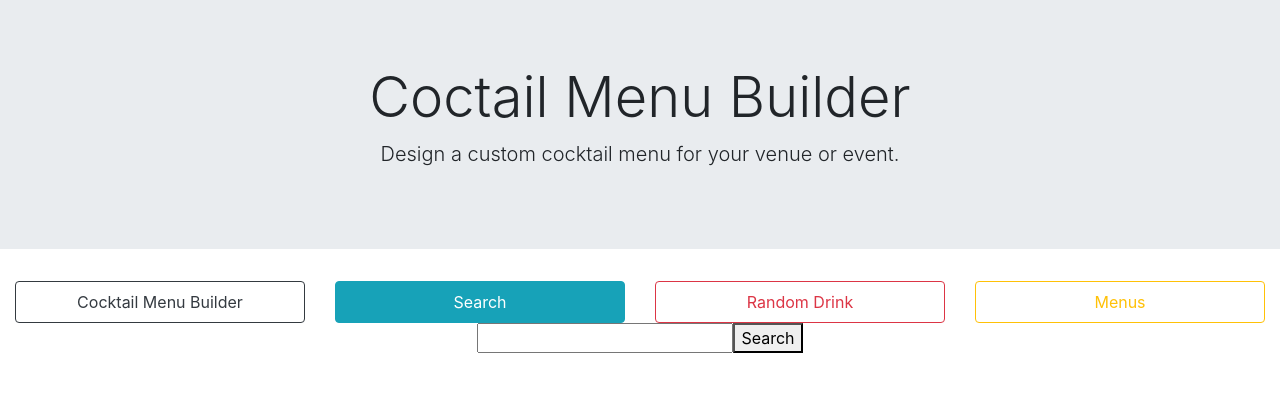
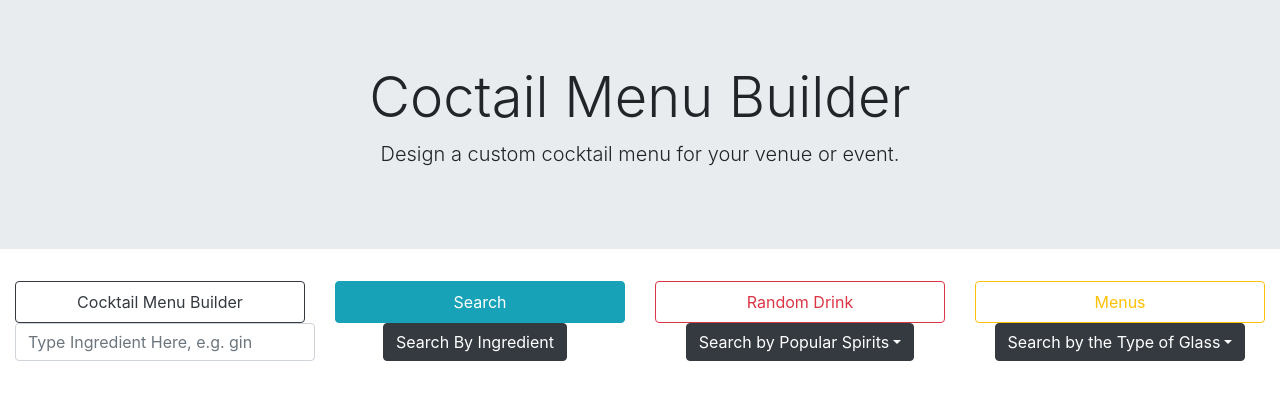
Before and after one commit to honnnei/cocktail-menu-builder, a React (Create React App) app in the folder frontend/: page /search in a window 1280 px wide. Shown: the top 400 px of the page. Built offline with nearby package versions, Linux system fonts and the light colour scheme.

Commit message:
search options added to Search

```diff
--- a/frontend/src/components/MenuCard.tsx
+++ b/frontend/src/components/MenuCard.tsx
@@ -1,10 +1,18 @@
-import React from 'react';
+import React, {useState} from 'react';
 import { Menu } from './DrinkInfo';
 
 const MenuCard: React.FC<Menu> = ({
     menuname,
     drinks
   }) => {
+
+    const [ comments, setComments ] = useState<string[]>([]);
+    const [ commentInput, setCommentInput ] = useState<string>('');
+
+    const createComment = () => {
+        let array = [...comments, commentInput];
+        setComments(array);
+    }
 
     return (
         <div className="card text-center">
@@ -27,6 +35,15 @@ const MenuCard: React.FC<Menu> = ({
             <p className="card-text">With supporting text below as a natural lead-in to additional content.</p>
             <a href="#" className="btn btn-primary">Go somewhere</a>
         </div>
+            <input
+            type="text"
+            value={commentInput}
+            onChange={e => setCommentInput(e.target.value)}
+            />
+            <button onClick={createComment}>Create Comment</button>
+        {comments ? comments.map((comment) => (
+            <p>{comment}</p>
+        )) : ""}
         </div>
     )
 }
--- a/frontend/src/containers/Search.tsx
+++ b/frontend/src/containers/Search.tsx
@@ -16,10 +16,87 @@ function Search() {
   }
   return (
     <div className="Search">
-          <form>
-              <input type="text" value={ingredient} onChange={e => setIngredient(e.target.value)} />
-              <button onClick={handleOnClick}>Search</button>
-          </form>
+          <section>
+          <ul className="nav">
+                <li className="nav-item col-6">
+                <div className="form-group">
+                  <div className="form-row">
+                    <div className="col">
+                      <input type="text" className="form-control" value={ingredient} onChange={e => setIngredient(e.target.value)} id="ingredientSearch" placeholder="Type Ingredient Here, e.g. gin" />
+                    </div>
+                    <div className="col">
+                      <button className="btn btn-dark" onClick={handleOnClick}>Search By Ingredient</button>
+                    </div>
+                  </div>
+                </div>
+                </li>
+                <li className="nav-item col-3">
+                <a className="btn btn-dark dropdown-toggle" data-toggle="collapse" href="#cocktailsBySpirits" role="button" aria-expanded="false" aria-controls="collapseExample">
+                  Search by Popular Spirits
+                </a>
+                </li>
+                <li className="nav-item col-3">
+                <a className="btn btn-dark dropdown-toggle" data-toggle="collapse" href="#cocktailsByGlasses" role="button" aria-expanded="false" aria-controls="collapseExample">
+                    Search by the Type of Glass
+                </a>
+                </li>
+        </ul>
+        <div className="collapse" id="cocktailsBySpirits">
+          <div className="card card-body bg-light">
+          <ul className="nav">
+                <li className="nav-item col-2">
+                    <a className="nav-link btn btn-outline-dark">Vodka Cocktails</a>
+                </li>
+                <li className="nav-item col-2">
+                    <a className="nav-link btn btn-outline-dark">Gin Cocktails</a>
+                </li>
+                <li className="nav-item col-2">
+                    <a className="nav-link btn btn-outline-dark">Light Rum Cocktails</a>
+                </li>
+                <li className="nav-item col-2">
+                  <a className="nav-link btn btn-outline-dark">Dark Rum Cocktails</a>
+                </li>
+                <li className="nav-item col-2">
+                    <address className="nav-link btn btn-outline-dark">Bourbon Cocktails</address>
+                </li>
+                <li className="nav-item col-2">
+                    <a className="nav-link btn btn-outline-dark">Kahlua Cocktails</a>
+                </li>
+            </ul>
+          </div>
+        </div>
+        <div className="collapse" id="cocktailsByGlasses">
+          <div className="card card-body">
+          <ul className="nav">
+                <li className="nav-item col-2">
+                    <a className="nav-link btn btn-outline-dark">Highball Glass</a>
+                    {/* //Highball glass */}
+                </li>
+                <li className="nav-item col-2">
+                    <a className="nav-link btn btn-outline-dark">Cocktail Glass</a>
+                    {/* Cocktail glass */}
+                </li>
+                <li className="nav-item col-2">
+                    <a className="nav-link btn btn-outline-dark">Old-fashioned Glass</a>
+                    {/* Old-fashioned glass */}
+                </li>
+                <li className="nav-item col-2">
+                  <a className="nav-link btn btn-outline-dark">Collins Glass</a>
+                  {/* Collins glass */}
+                </li>
+                <li className="nav-item col-2">
+                    <a className="nav-link btn btn-outline-dark">Champagne Flute</a>
+                    {/* Champagne flute */}
+                </li>
+                <li className="nav-item col-2">
+                    <a className="nav-link btn btn-outline-dark">Martini Glass</a>
+                    {/* Martini Glass */}
+                </li>
+            </ul>
+          </div>
+        </div>
+          </section>
+
           <div className="search-results">
           { searchResults ? searchResults.map((cocktail, index) => (
               <DrinkCard key={index} id={cocktail.idDrink} name={cocktail.strDrink} image_url={cocktail.strDrinkThumb}/>
```
